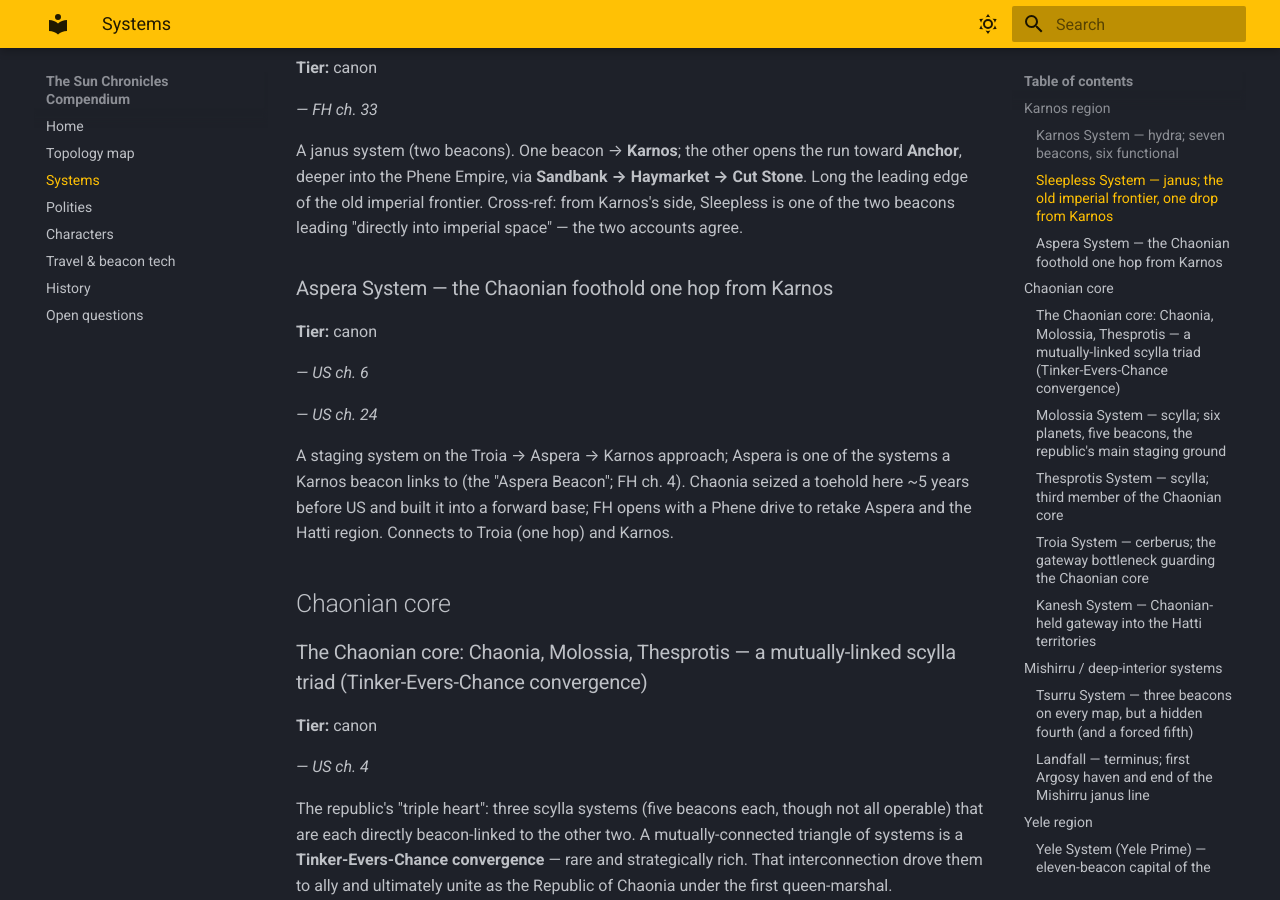
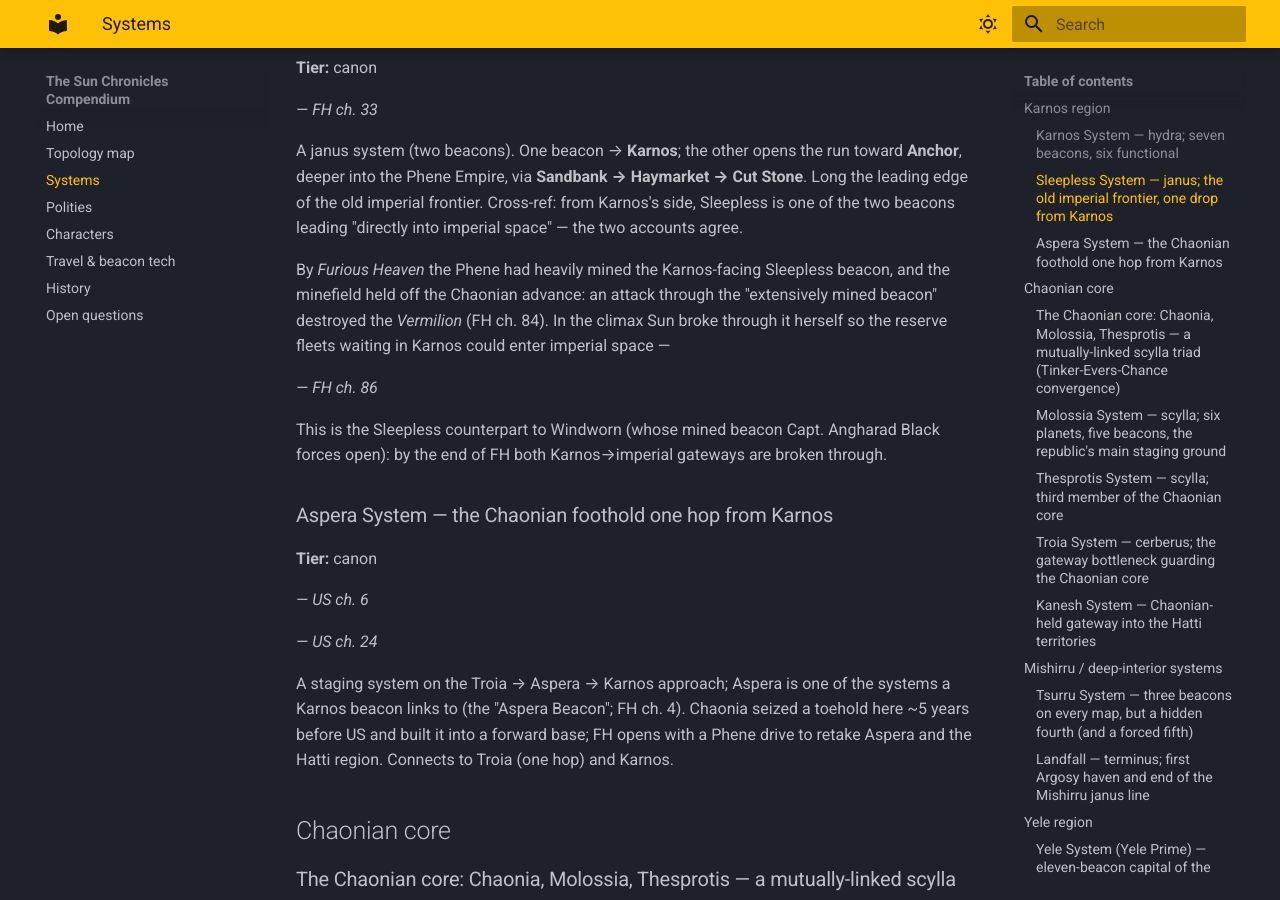
Before and after one commit to messelink/sun-chronicles-compendium, an MkDocs documentation site: the page built from docs/systems.md, in a window 1280 px wide and 900 px high, scrolled down 645 px. Built offline with MkDocs 1.6.1 and Material for MkDocs 9.7.7, drawn with Linux system fonts in a browser that asks for light colours.

Commit message:
Republish: Sleepless mined-beacon / breakthrough detail
Co-Authored-By: Claude Opus 4.7 (1M context) <noreply@anthropic.com>

```diff
--- a/docs/data/topology.json
+++ b/docs/data/topology.json
@@ -508,7 +508,7 @@
       "class": "janus",
       "polity": "phene",
       "role": "leading edge of the old Phene imperial frontier",
-      "note": "old imperial frontier",
+      "note": "old imperial frontier; the Phene mined the Karnos-facing beacon (the minefield stopped the Chaonians and destroyed the Vermilion, FH ch.84); Sun broke through the Sleepless minefield in the FH climax (ch.86), opening the Karnos→imperial-space run",
       "beacons_total": 2,
       "control": "Phene Empire",
       "toward_anchor_via": [
--- a/docs/map.html
+++ b/docs/map.html
@@ -178,7 +178,7 @@ footer .ct{color:#b9b6a6;letter-spacing:.18em;text-transform:uppercase;margin-bo
 <g class="node" data-id="sankore" transform="translate(840,982)" data-polity="Yele League" data-class="unknown" data-note=""><circle r="6" fill="#ffc35a" filter="url(#glow)"/><text class="nlabel" y="-16" font-size="13" fill="#e8e5d6" font-family="EB Garamond, serif" text-anchor="middle" letter-spacing="0em">Sankore</text></g>
 <g class="node" data-id="scepter" transform="translate(1624,1124)" data-polity="Mishirru Province (Phene-administered)" data-class="unknown" data-note="core line"><circle r="6" fill="#82dca0" filter="url(#glow)"/><text class="nlabel" y="-16" font-size="13" fill="#e8e5d6" font-family="EB Garamond, serif" text-anchor="middle" letter-spacing="0em">Scepter</text></g>
 <g class="node" data-id="sena" transform="translate(1632,748)" data-polity="Mishirru Province (Phene-administered)" data-class="unknown" data-note="official Mishirru/Phene boundary"><circle r="6" fill="#82dca0" filter="url(#glow)"/><text class="nlabel" y="-16" font-size="13" fill="#e8e5d6" font-family="EB Garamond, serif" text-anchor="middle" letter-spacing="0em">Sena</text></g>
-<g class="node" data-id="sleepless" transform="translate(1008,688)" data-polity="Phene Empire" data-class="janus" data-note="old imperial frontier"><circle r="7" fill="#ff7080" filter="url(#glow)"/><text class="nlabel" y="-17" font-size="13" fill="#e8e5d6" font-family="EB Garamond, serif" text-anchor="middle" letter-spacing="0em">Sleepless</text><text class="nlabel" y="25" font-size="9.5" fill="#ff7080" opacity="0.92" font-family="IBM Plex Mono, monospace" letter-spacing="0.1em" text-anchor="middle">2β · janus</text></g>
+<g class="node" data-id="sleepless" transform="translate(1008,688)" data-polity="Phene Empire" data-class="janus" data-note="old imperial frontier; the Phene mined the Karnos-facing beacon (the minefield stopped the Chaonians and destroyed the Vermilion, FH ch.84); Sun broke through the Sleepless minefield in the FH climax (ch.86), opening the Karnos→imperial-space run"><circle r="7" fill="#ff7080" filter="url(#glow)"/><text class="nlabel" y="-17" font-size="13" fill="#e8e5d6" font-family="EB Garamond, serif" text-anchor="middle" letter-spacing="0em">Sleepless</text><text class="nlabel" y="25" font-size="9.5" fill="#ff7080" opacity="0.92" font-family="IBM Plex Mono, monospace" letter-spacing="0.1em" text-anchor="middle">2β · janus</text></g>
 <g class="node" data-id="sogdia_limit" transform="translate(1058,90)" data-polity="Phene Empire" data-class="unknown" data-note="far rim, beyond Tranquility"><circle r="6" fill="#ff7080" filter="url(#glow)"/><text class="nlabel" y="-16" font-size="13" fill="#e8e5d6" font-family="EB Garamond, serif" text-anchor="middle" letter-spacing="0em">Sogdia Limit</text></g>
 <g class="node" data-id="spring" transform="translate(1720,1430)" data-polity="Mishirru Province (Phene-administered)" data-class="waypoint" data-note="brown-dwarf waypoint (Cataract route)"><circle r="4" fill="#6dd6c1" filter="url(#glow)"/><text class="nlabel" y="-14" font-size="13" fill="#e8e5d6" font-family="EB Garamond, serif" text-anchor="middle" letter-spacing="0em">Spring</text><text class="nlabel" y="22" font-size="9.5" fill="#6dd6c1" opacity="0.92" font-family="IBM Plex Mono, monospace" letter-spacing="0.1em" text-anchor="middle">waypoint</text></g>
 <g class="node" data-id="t_harbor" transform="translate(1009,247)" data-polity="Phene Empire" data-class="station" data-note="station in Harbor System; rim crossroads"><circle r="6" fill="#ff7080" filter="url(#glow)"/><text class="nlabel" y="-16" font-size="13" fill="#e8e5d6" font-family="EB Garamond, serif" text-anchor="middle" letter-spacing="0em">Tranquility Harbor</text><text class="nlabel" y="24" font-size="9.5" fill="#ff7080" opacity="0.92" font-family="IBM Plex Mono, monospace" letter-spacing="0.1em" text-anchor="middle">station</text></g>
--- a/docs/systems.md
+++ b/docs/systems.md
@@ -32,6 +32,16 @@ A janus system (two beacons). One beacon → **Karnos**; the other opens the run
 the leading edge of the old imperial frontier. Cross-ref: from Karnos's side, Sleepless
 is one of the two beacons leading "directly into imperial space" — the two accounts
 agree.
+
+By *Furious Heaven* the Phene had heavily mined the Karnos-facing Sleepless beacon, and
+the minefield held off the Chaonian advance: an attack through the "extensively mined
+beacon" destroyed the *Vermilion* (FH ch. 84). In the climax Sun broke through it herself
+so the reserve fleets waiting in Karnos could enter imperial space —
+
+*— FH ch. 86*
+
+This is the Sleepless counterpart to Windworn (whose mined beacon Capt. Angharad Black
+forces open): by the end of FH both Karnos→imperial gateways are broken through.
 
 ### Aspera System — the Chaonian foothold one hop from Karnos
 
```
